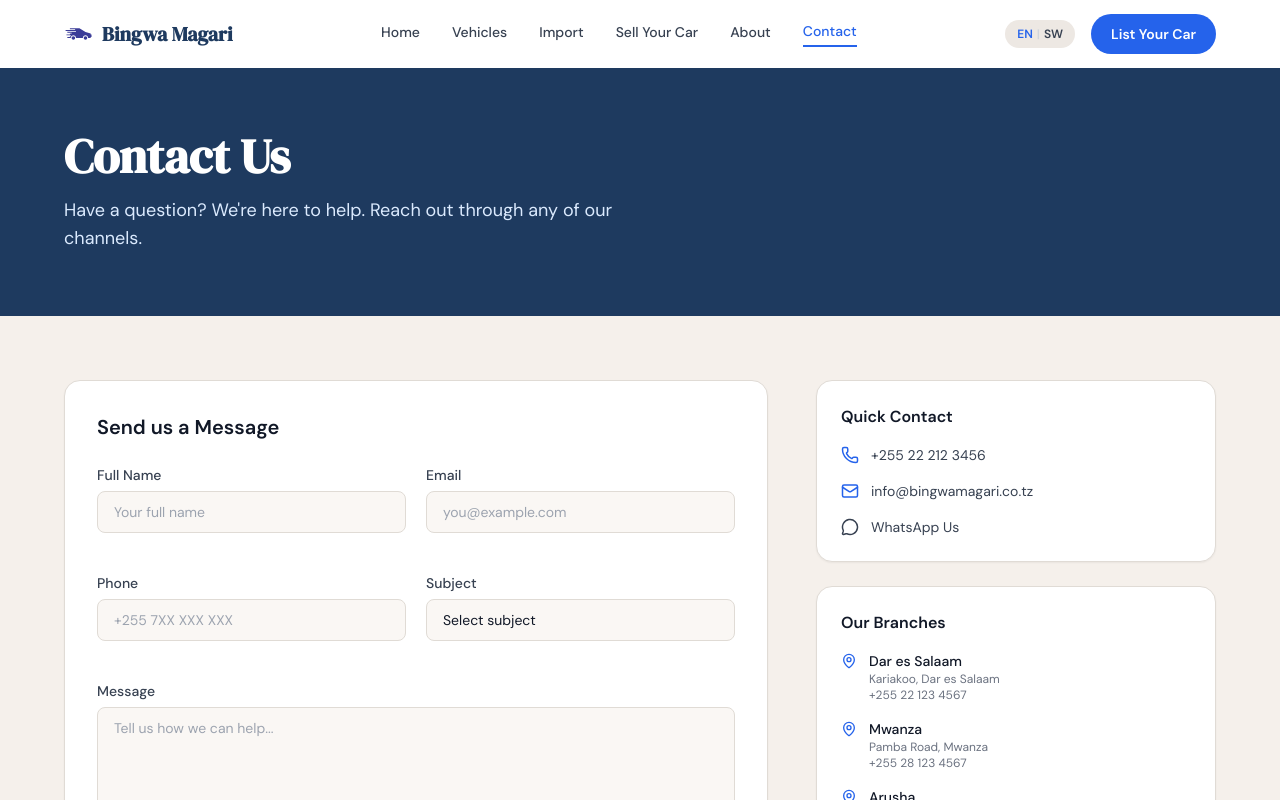
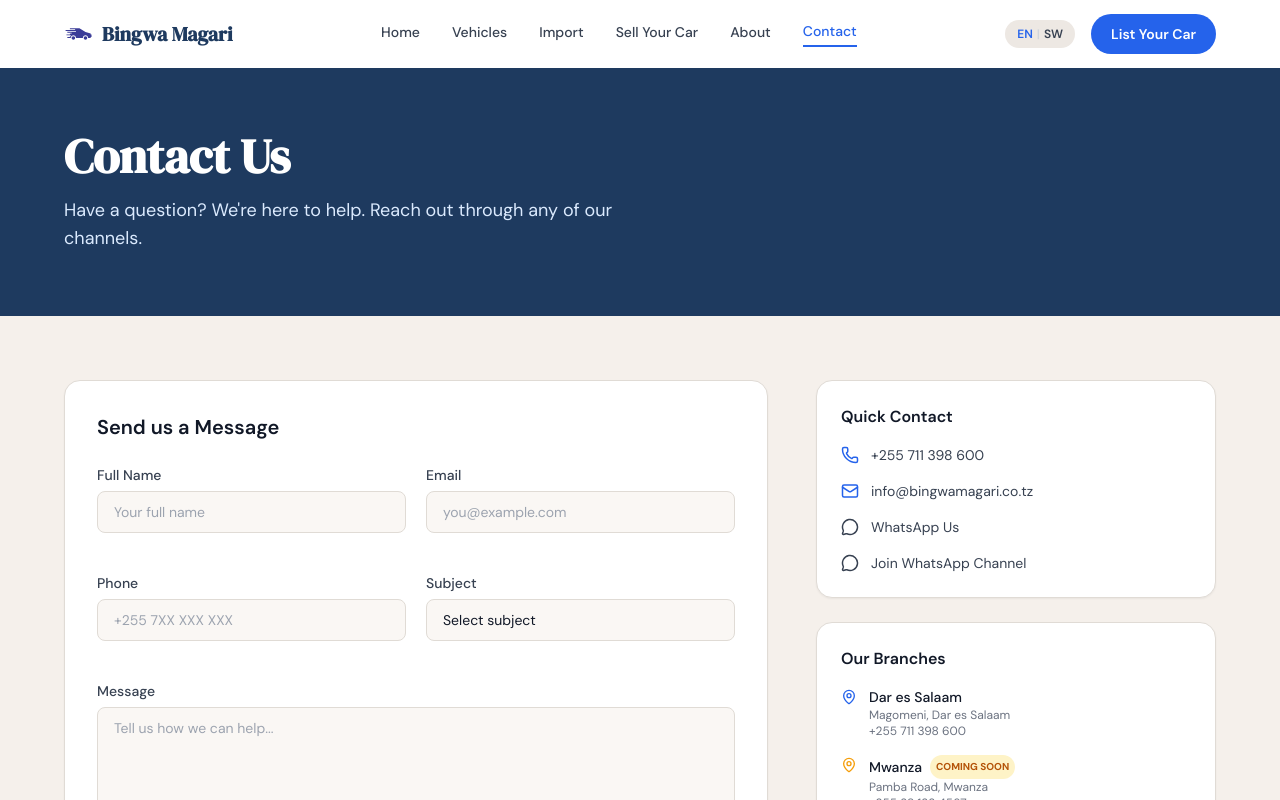
Before and after one commit to Stark-Priver/carDealship, a Next.js app: page /contact in a window 1280 px wide. Shown: the top 800 px of the page. Built offline with nearby package versions, Linux system fonts and the light colour scheme.

Commit message:
Updated the Contacts

```diff
--- a/app/contact/page.tsx
+++ b/app/contact/page.tsx
@@ -137,11 +137,11 @@
               <h3 className='font-semibold mb-4'>Quick Contact</h3>
               <div className='space-y-4'>
                 <a
-                  href='tel:+255222123456'
+                  href='tel:+255711398600'
                   className='flex items-center gap-3 text-sm text-text-brand-secondary hover:text-brand-accent transition-colors'
                 >
                   <Phone size={18} className='text-brand-accent' />
-                  +255 22 212 3456
+                  +255 711 398 600
                 </a>
                 <a
                   href='mailto:info@bingwamagari.co.tz'
@@ -151,13 +151,22 @@
                   info@bingwamagari.co.tz
                 </a>
                 <a
-                  href='https://wa.me/255222123456'
+                  href='https://wa.me/255711398600'
                   target='_blank'
                   rel='noopener noreferrer'
                   className='flex items-center gap-3 text-sm text-text-brand-secondary hover:text-whatsapp-primary transition-colors'
                 >
                   <MessageCircle size={18} className='text-whatsapp-primary' />
                   WhatsApp Us
+                </a>
+                <a
+                  href='https://whatsapp.com/channel/0029VaGSRhdDeOMxgJBw9E3t'
+                  target='_blank'
+                  rel='noopener noreferrer'
+                  className='flex items-center gap-3 text-sm text-text-brand-secondary hover:text-whatsapp-primary transition-colors'
+                >
+                  <MessageCircle size={18} className='text-whatsapp-primary' />
+                  Join WhatsApp Channel
                 </a>
               </div>
             </div>
@@ -168,9 +177,16 @@
               <div className='space-y-4'>
                 {mockBranches.map((branch) => (
                   <div key={branch.id} className='flex items-start gap-3'>
-                    <MapPin size={16} className='text-brand-accent mt-0.5 flex-shrink-0' />
+                    <MapPin size={16} className={`mt-0.5 flex-shrink-0 ${branch.upcoming ? 'text-amber-500' : 'text-brand-accent'}`} />
                     <div>
-                      <p className='text-sm font-medium'>{branch.name}</p>
+                      <p className='text-sm font-medium flex items-center gap-2'>
+                        {branch.name}
+                        {branch.upcoming && (
+                          <span className='text-[10px] font-bold bg-amber-100 text-amber-700 px-1.5 py-0.5 rounded-full'>
+                            COMING SOON
+                          </span>
+                        )}
+                      </p>
                       <p className='text-xs text-text-brand-muted'>{branch.address}</p>
                       <p className='text-xs text-text-brand-muted'>{branch.phone}</p>
                     </div>
--- a/app/import/page.tsx
+++ b/app/import/page.tsx
@@ -225,7 +225,7 @@
                 Request Import
               </Link>
               <a
-                href="https://wa.me/255221234567?text=Hello%2C%20I%20would%20like%20to%20import%20a%20car"
+                href="https://wa.me/255711398600?text=Hello%2C%20I%20would%20like%20to%20import%20a%20car"
                 target="_blank"
                 rel="noopener noreferrer"
                 className="px-8 py-4 rounded-full bg-[#25D366] text-white text-base font-semibold hover:bg-[#128C7E] transition-colors flex items-center justify-center gap-2 shadow-lg shadow-[#25D366]/30"
--- a/components/vehicles/WhatsAppButton.tsx
+++ b/components/vehicles/WhatsAppButton.tsx
@@ -15,7 +15,7 @@
     `Habari! Nina nia na ${year} ${make} ${model} — Stock #${stockNumber}. Tafadhali nipe maelezo zaidi.`
   );
 
-  const whatsappUrl = `https://wa.me/255221234567?text=${message}`;
+  const whatsappUrl = `https://wa.me/255711398600?text=${message}`;
 
   return (
     <a
--- a/constants/index.ts
+++ b/constants/index.ts
@@ -122,10 +122,11 @@
   {
     title: "Contact",
     links: [
-      { title: "+255 22 123 4567", url: "tel:+255221234567" },
+      { title: "+255 711 398 600", url: "tel:+255711398600" },
       { title: "info@bingwamagari.co.tz", url: "mailto:info@bingwamagari.co.tz" },
-      { title: "Kariakoo, Dar es Salaam", url: "#" },
-      { title: "WhatsApp Us", url: "https://wa.me/255221234567" },
+      { title: "Magomeni, Dar es Salaam", url: "#" },
+      { title: "WhatsApp Us", url: "https://wa.me/255711398600" },
+      { title: "WhatsApp Channel", url: "https://whatsapp.com/channel/0029VaGSRhdDeOMxgJBw9E3t" },
     ],
   },
 ];
--- a/lib/mockData.ts
+++ b/lib/mockData.ts
@@ -143,8 +143,8 @@
     id: "1",
     name: "Dar es Salaam",
     city: "Dar es Salaam",
-    address: "Kariakoo, Dar es Salaam",
-    phone: "+255 22 123 4567",
+    address: "Magomeni, Dar es Salaam",
+    phone: "+255 711 398 600",
   },
   {
     id: "2",
```
